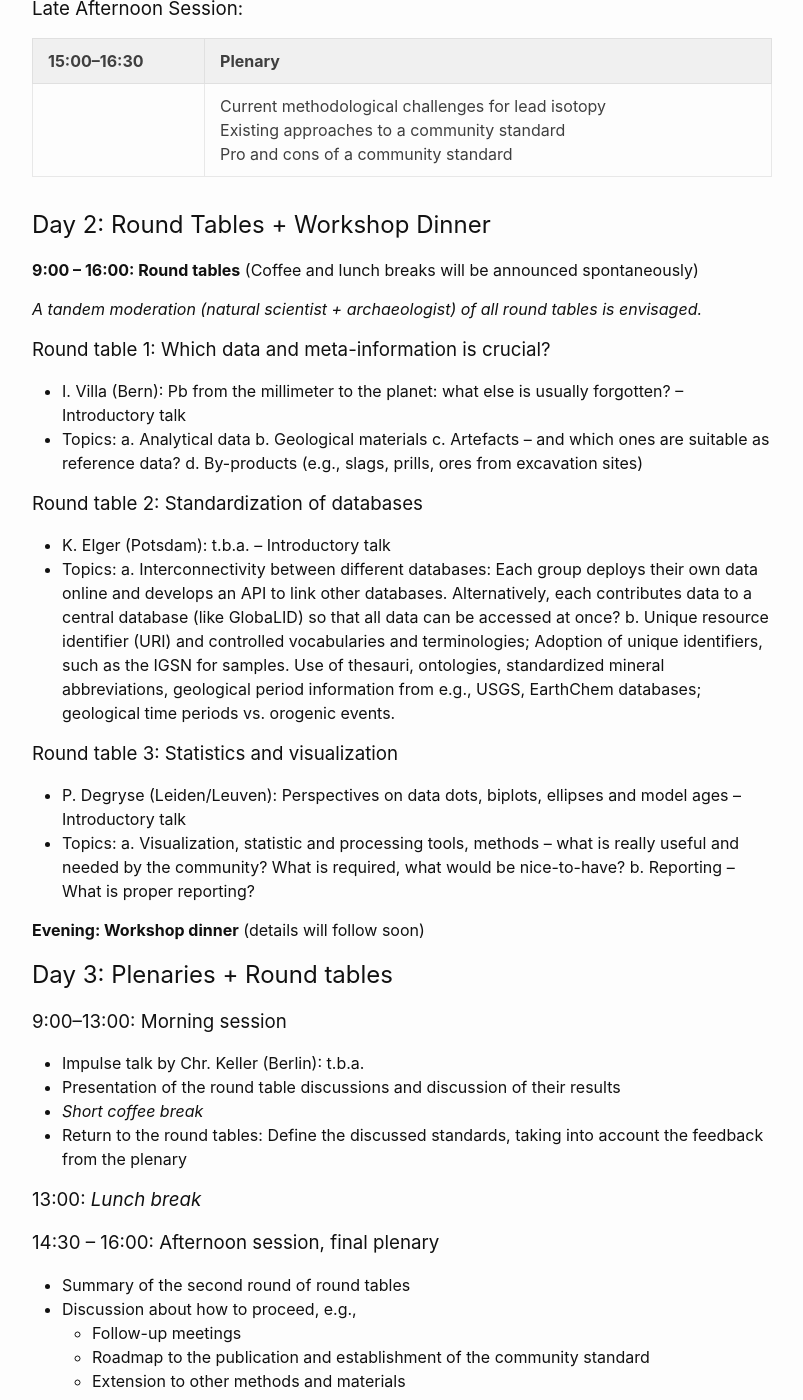
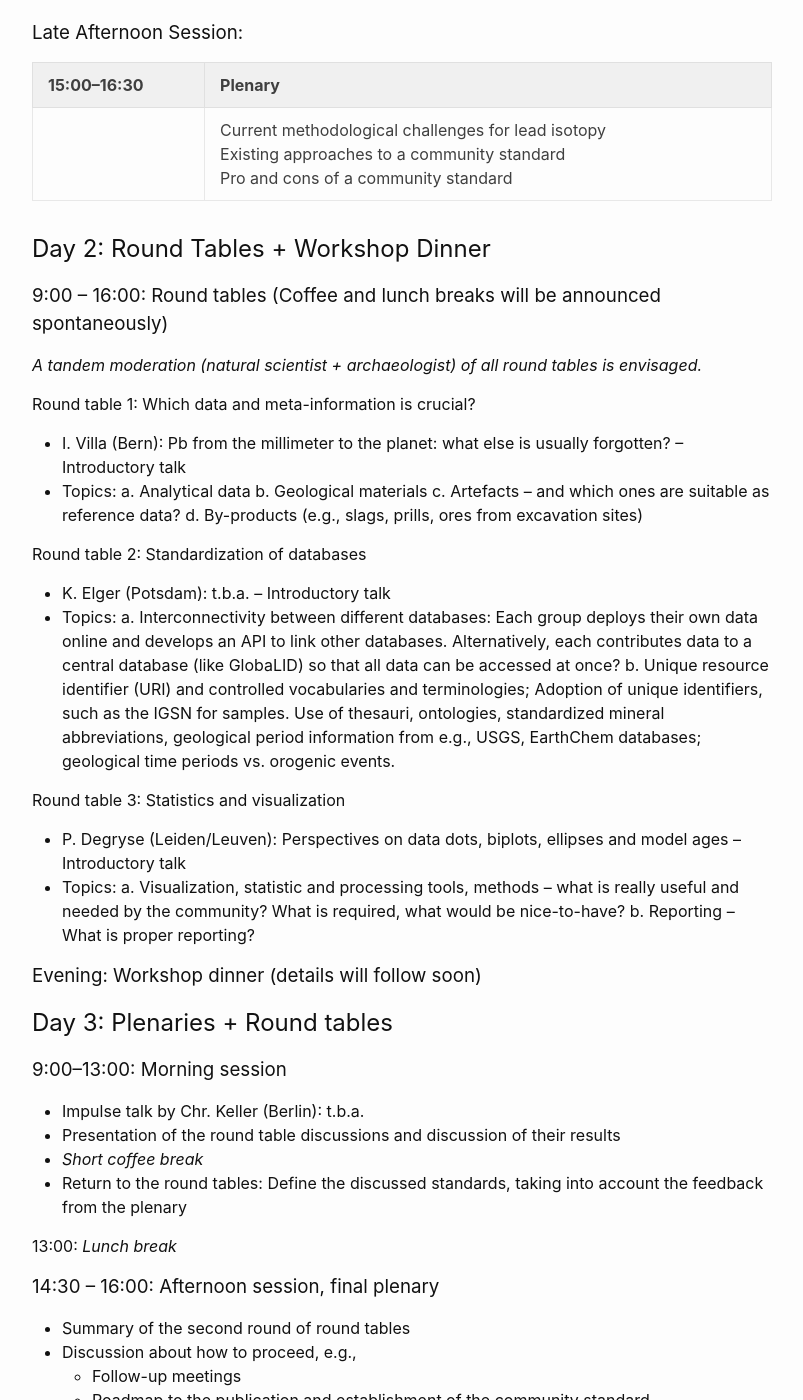
Before and after one commit to archmetalDBM/workshop, a Jekyll site: the page built from index.md, in a window 1280 px wide and 1400 px high, scrolled down 1398 px. Shown: the whole window, without its empty margins (238-1041 px from the left). Built offline with Jekyll 4.4.1, drawn with Linux system fonts in a browser that asks for light colours; some of the changed text lies outside the part shown.

Commit message:
fix formatting

```diff
--- a/index.md
+++ b/index.md
@@ -42,11 +42,11 @@ title: "Many LIDs, but none matching the vessel"
 ||Current methodological challenges for lead isotopy<br />Existing approaches to a community standard<br />Pro and cons of a community standard|
 
 ## Day 2: Round Tables + Workshop Dinner
-**9:00 -- 16:00: Round tables** (Coffee and lunch breaks will be announced spontaneously)
+### 9:00 -- 16:00: Round tables (Coffee and lunch breaks will be announced spontaneously)
 
 *A tandem moderation (natural scientist + archaeologist) of all round tables is envisaged.*
 
-### Round table 1: Which data and meta-information is crucial?
+#### Round table 1: Which data and meta-information is crucial?
 
 * I. Villa (Bern): Pb from the millimeter to the planet: what else is usually forgotten? -- Introductory talk
 * Topics:
@@ -55,21 +55,21 @@ title: "Many LIDs, but none matching the vessel"
   c. Artefacts -- and which ones are suitable as reference data?
   d. By-products (e.g., slags, prills, ores from excavation sites)
 
-### Round table 2: Standardization of databases
+#### Round table 2: Standardization of databases
 
 * K. Elger (Potsdam): t.b.a. -- Introductory talk
 * Topics:
   a. Interconnectivity between different databases: Each group deploys their own data online and develops an API to link other databases. Alternatively, each contributes data to a central database (like GlobaLID) so that all data can be accessed at once?
   b. Unique resource identifier (URI) and controlled vocabularies and terminologies; Adoption of unique identifiers, such as the IGSN for samples. Use of thesauri, ontologies, standardized mineral abbreviations, geological period information from e.g., USGS, EarthChem databases; geological time periods vs. orogenic events.
 
-### Round table 3: Statistics and visualization
+#### Round table 3: Statistics and visualization
 
 * P. Degryse (Leiden/Leuven): Perspectives on data dots, biplots, ellipses and model ages -- Introductory talk
 * Topics:
   a. Visualization, statistic and processing tools, methods -- what is really useful and needed by the community? What is required, what would be nice-to-have?
   b. Reporting -- What is proper reporting?
 
-**Evening: Workshop dinner** (details will follow soon)
+### Evening: Workshop dinner (details will follow soon)
 
 ## Day 3: Plenaries + Round tables
 
@@ -80,7 +80,7 @@ title: "Many LIDs, but none matching the vessel"
 * *Short coffee break*
 * Return to the round tables: Define the discussed standards, taking into account the feedback from the plenary
 
-### 13:00: *Lunch break*
+#### 13:00: *Lunch break*
 
 ### 14:30 -- 16:00: Afternoon session, final plenary
 
```
Also changed, not shown: other parts of index.md (+2 -2 lines).
